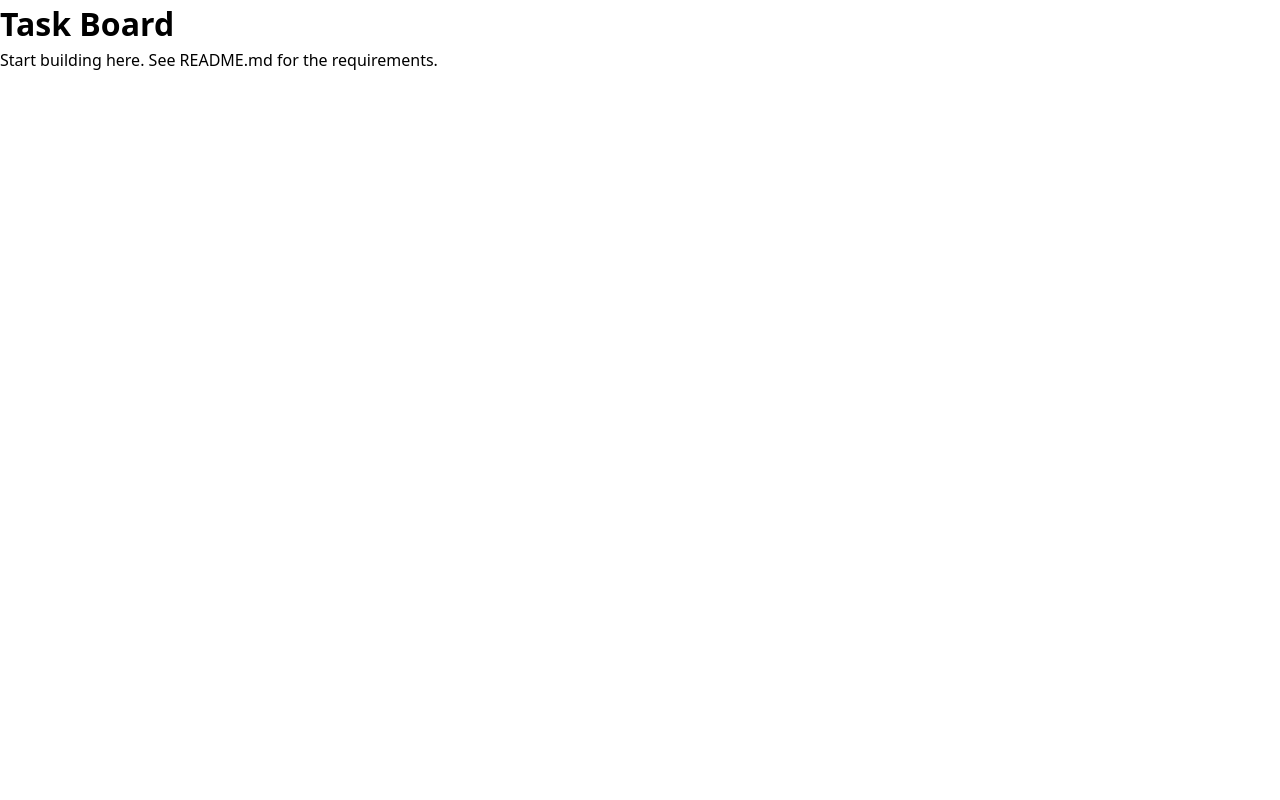
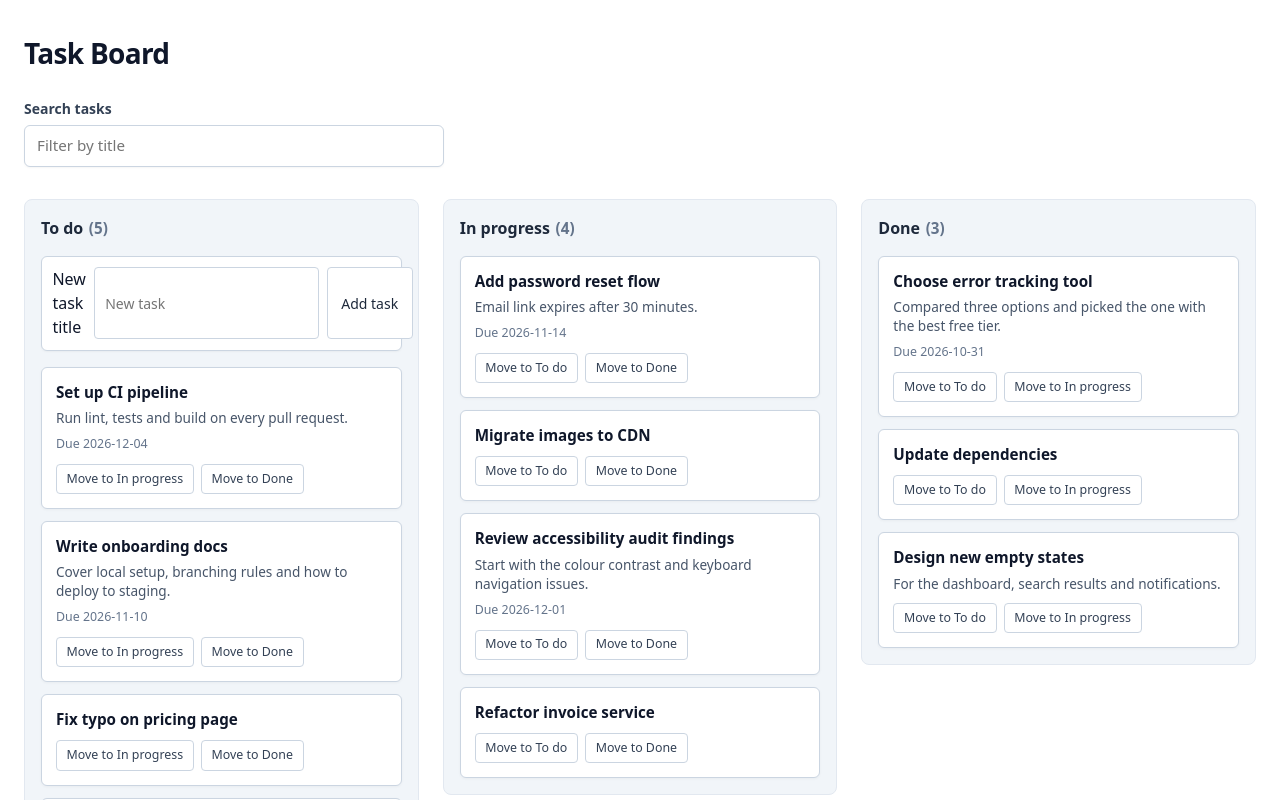
Before and after one commit to lathithayaparan/Kanban-Board-task-management, a Next.js app: page / in a window 1280 px wide. Shown: the top 800 px of the page. Built offline with nearby package versions, Linux system fonts and the light colour scheme.

Commit message:
error fixing while load the cards solved

```diff
--- a/src/app/page.tsx
+++ b/src/app/page.tsx
@@ -1,8 +1,5 @@
+import { KanbanBoard } from '@/components/KanbanBoard';
+
 export default function Home() {
-  return (
-    <main>
-      <h1>Task Board</h1>
-      <p>Start building here. See README.md for the requirements.</p>
-    </main>
-  );
+  return <KanbanBoard />;
 }
```
